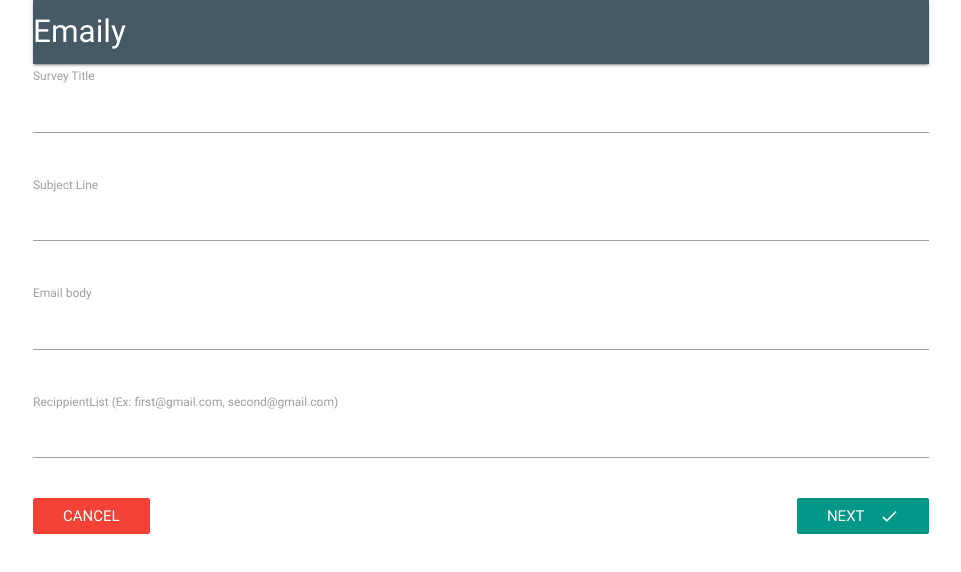
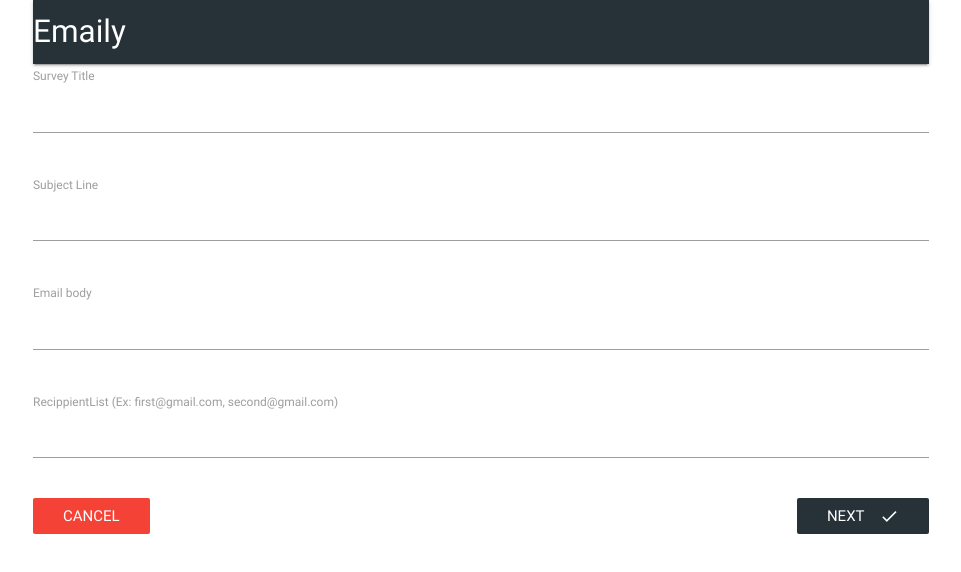
Before and after one commit to enochhz/node-with-react, a React (Create React App) app in the folder client/: page /surveys/new in a window 1280 px wide. Shown: the top 572 px of the page, without its empty margins (159-1120 px from the left). Built offline with nearby package versions, Linux system fonts and the light colour scheme; no server answers.

Commit message:
finish ui design

```diff
--- a/client/src/components/Header.js
+++ b/client/src/components/Header.js
@@ -28,7 +28,7 @@ class Header extends Component {
   }
   render() {
     return (
-      <nav className="blue-grey darken-2">
+      <nav className="blue-grey darken-4">
         <div className="nav-wrapper">
           <Link to={this.props.auth ? '/surveys' : '/'} className="left brand-logo">
               Emaily
--- a/client/src/components/surveys/SurveyForm.js
+++ b/client/src/components/surveys/SurveyForm.js
@@ -29,7 +29,7 @@ class SurveyForm extends Component {
           <Link to="/surveys" className="red btn-flat white-text">
             Cancel
           </Link>
-          <button type="submit" className="teal btn-flat right white-text">
+          <button type="submit" className="teal btn-flat right white-text blue-grey darken-4">
             Next
             <i className="material-icons right">done</i>
           </button>
--- a/client/src/components/surveys/SurveyFormReview.js
+++ b/client/src/components/surveys/SurveyFormReview.js
@@ -20,14 +20,14 @@ const SurveyReview = ({ onCancel, formValues, submitSurvey, history}) => {
       <h5>Please confirm your entires</h5>
       {reviewFields}
       <button
-        className="yellow darken-3 white-text btn-flat"
+        className="red white-text btn-flat"
         onClick={onCancel}
       >
       Back
       </button>
       <button
         onClick={() => submitSurvey(formValues, history)}
-        className="green btn-flat white-text right">
+        className="blue-grey darken-4 btn-flat white-text right">
         Send Survey
         <i className="material-icons right">email</i>
       </button>
--- a/client/src/components/surveys/SurveyList.js
+++ b/client/src/components/surveys/SurveyList.js
@@ -10,7 +10,7 @@ class SurveyList extends Component {
   renderSurveys() {
     return this.props.surveys.reverse().map(survey => {
       return (
-        <div className="card blue-grey darken-2" key={survey._id}>
+        <div className="card blue-grey darken-1" key={survey._id}>
           <div className="card-content white-text">
             <span className="card-title">{survey.title}</span>
             <p>
```
